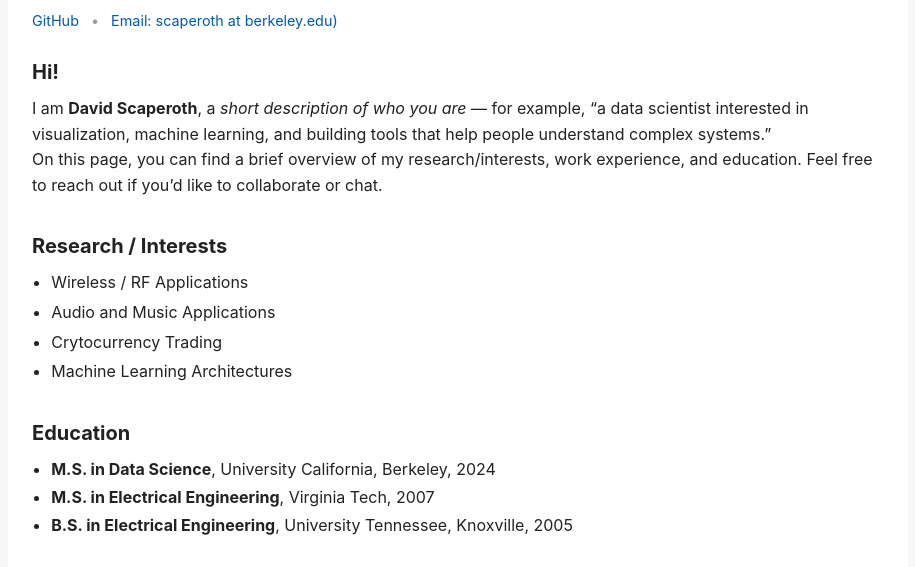
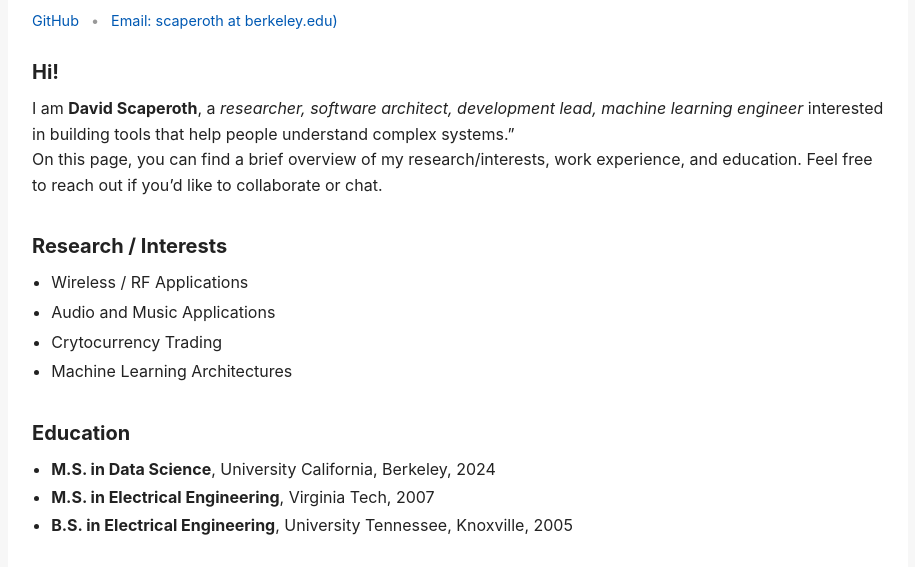
Before and after one commit to scaperothian/scaperothian.github.io, a plain HTML site: page index.html in a window 1280 px wide. Shown: the part 220-787 px from the top of the page, without its empty margins (182-1097 px from the left). Drawn offline with Linux system fonts and the light colour scheme.

Commit message:
Update index.html

```diff
--- a/index.html
+++ b/index.html
@@ -194,9 +194,8 @@
 
         <h2>Hi!</h2>
         <p>
-          I am <strong>David Scaperoth</strong>, a <em>short description of who you are</em> —
-          for example, “a data scientist interested in visualization, machine learning,
-          and building tools that help people understand complex systems.”
+          I am <strong>David Scaperoth</strong>, a <em>researcher, software architect, development lead, machine learning engineer</em>
+          interested in building tools that help people understand complex systems.”
         </p>
         <p>
           On this page, you can find a brief overview of my research/interests, work experience,
```
